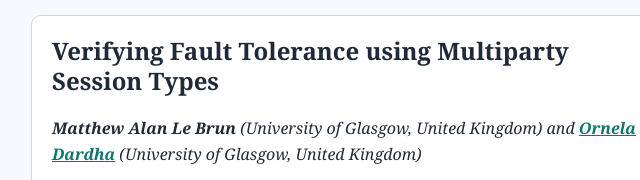
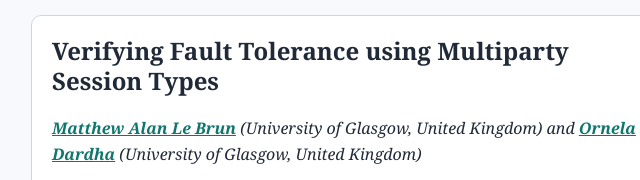
Before and after one commit to stars-workshop/stars-workshop.github.io, a plain HTML site: page programme.html in a window 1280 px wide. Shown: the part 4634-4814 px from the top of the page, 399-1039 px from the left. Drawn offline with Linux system fonts and the light colour scheme.

Commit message:
Add home page link

```diff
--- a/programme.html
+++ b/programme.html
@@ -292,7 +292,7 @@
           Verifying Fault Tolerance using Multiparty Session Types
         </h2>
         <p class="authors">
-          <strong>Matthew Alan Le Brun</strong> (University of Glasgow,
+          <strong><a href="https://matthewalanlebrun.github.io/">Matthew Alan Le Brun</a></strong> (University of Glasgow,
           United Kingdom) and
           <strong><a href="https://www.dcs.gla.ac.uk/~ornela/">Ornela Dardha</a></strong>
           (University of Glasgow, United Kingdom)
```
